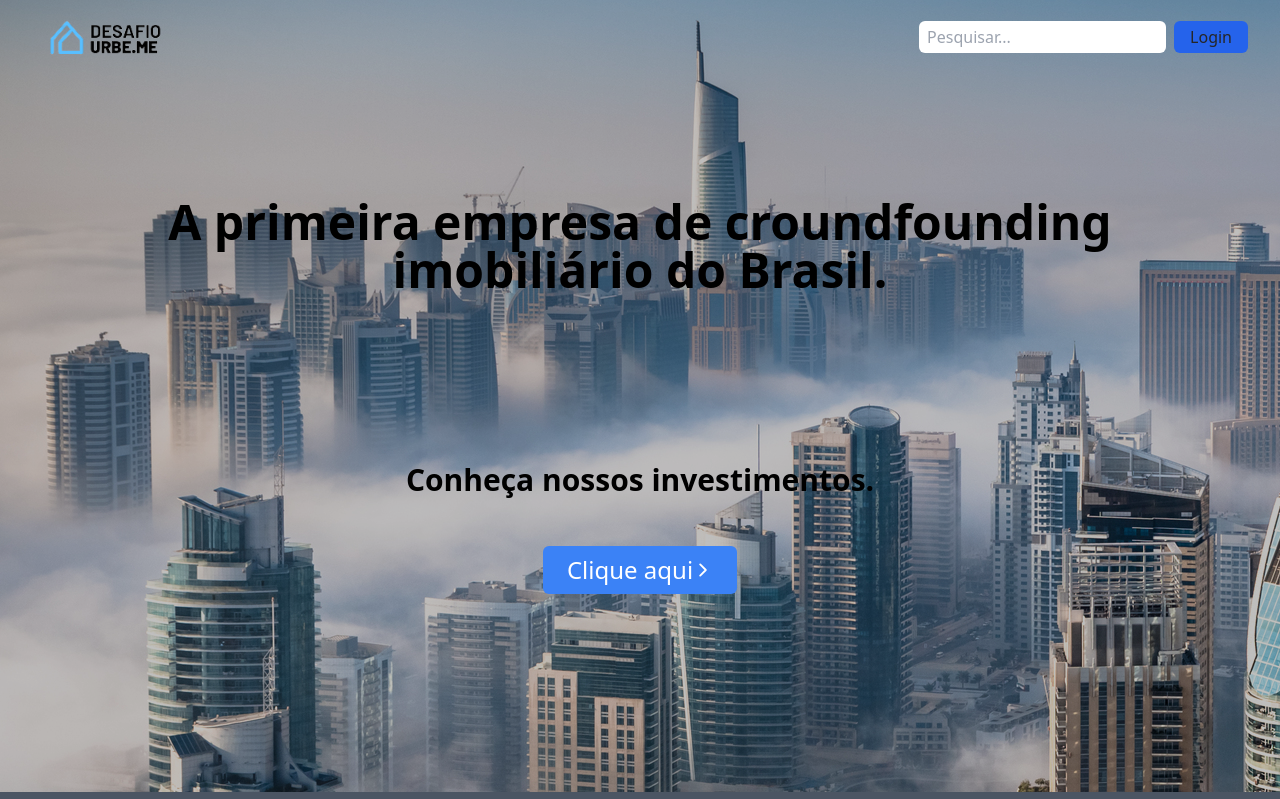
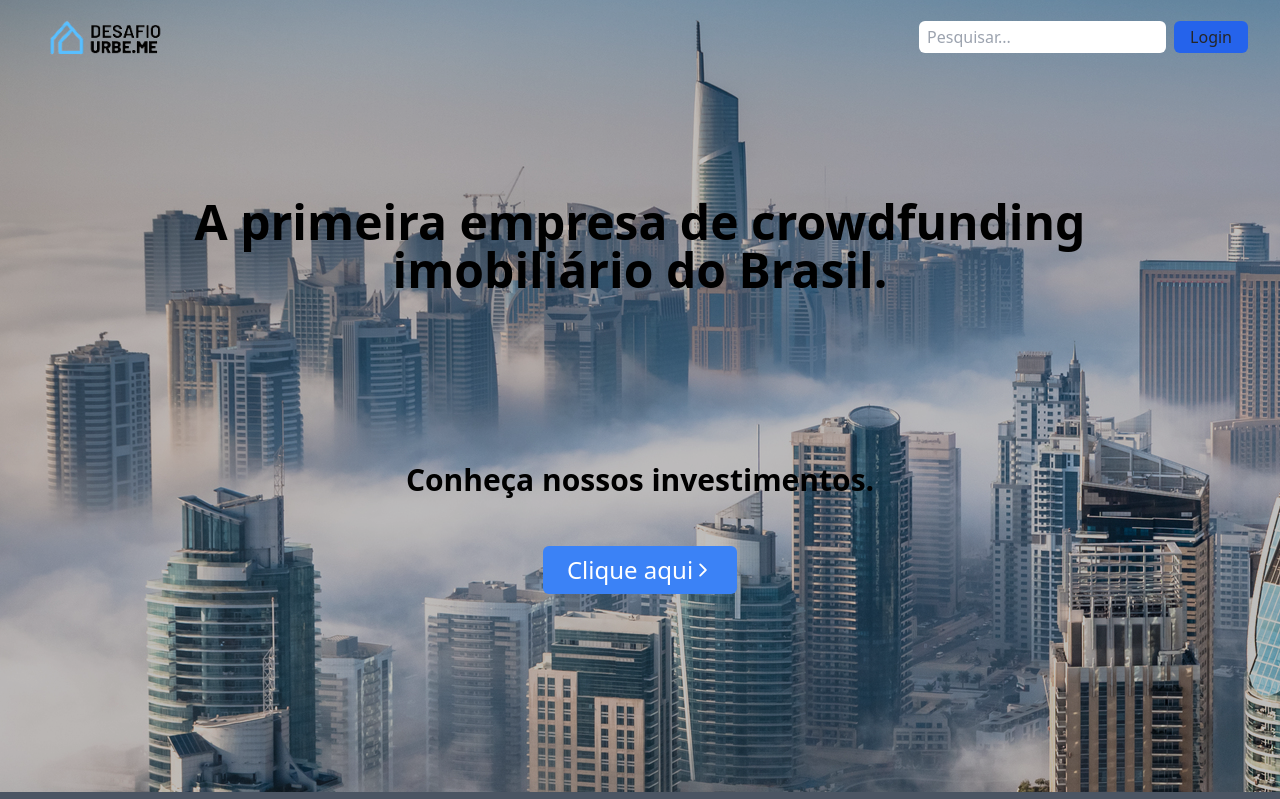
Before and after one commit to nelsonsager/Desafio-URBE.ME, a Django app: page / in a window 1280 px wide. Shown: the top 799 px of the page. Run offline with Django 4.2, Linux system fonts and the light colour scheme; data comes from the database, SQL or seed files in the repository; some libraries are stand-ins or nearby versions.

Commit message:
erro de digitaçao

```diff
--- a/incorporador/templates/homepage.html
+++ b/incorporador/templates/homepage.html
@@ -10,7 +10,7 @@ HomePage Desafio URBE.ME
     <div class="z-10 h-full py-32 md:py-0 text-grey-100 text-center flex items-center flex-col">
 
         <h1 class="font-semibold text-black text-4xl md:text-5xl w-10/12 md:w-3/4 text-center">
-            A primeira empresa de croundfounding imobiliário do Brasil.
+            A primeira empresa de crowdfunding imobiliário do Brasil.
         </h1>
         <br>
         <br>
```
